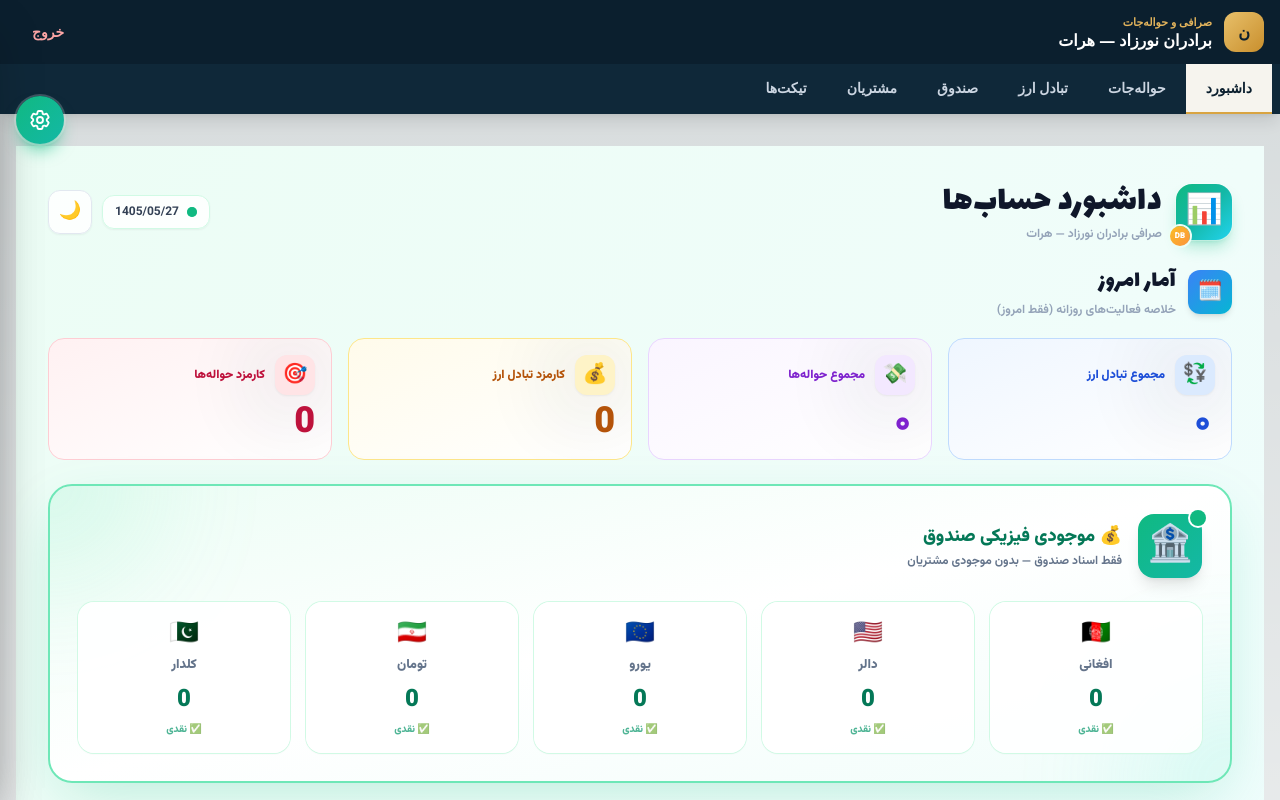
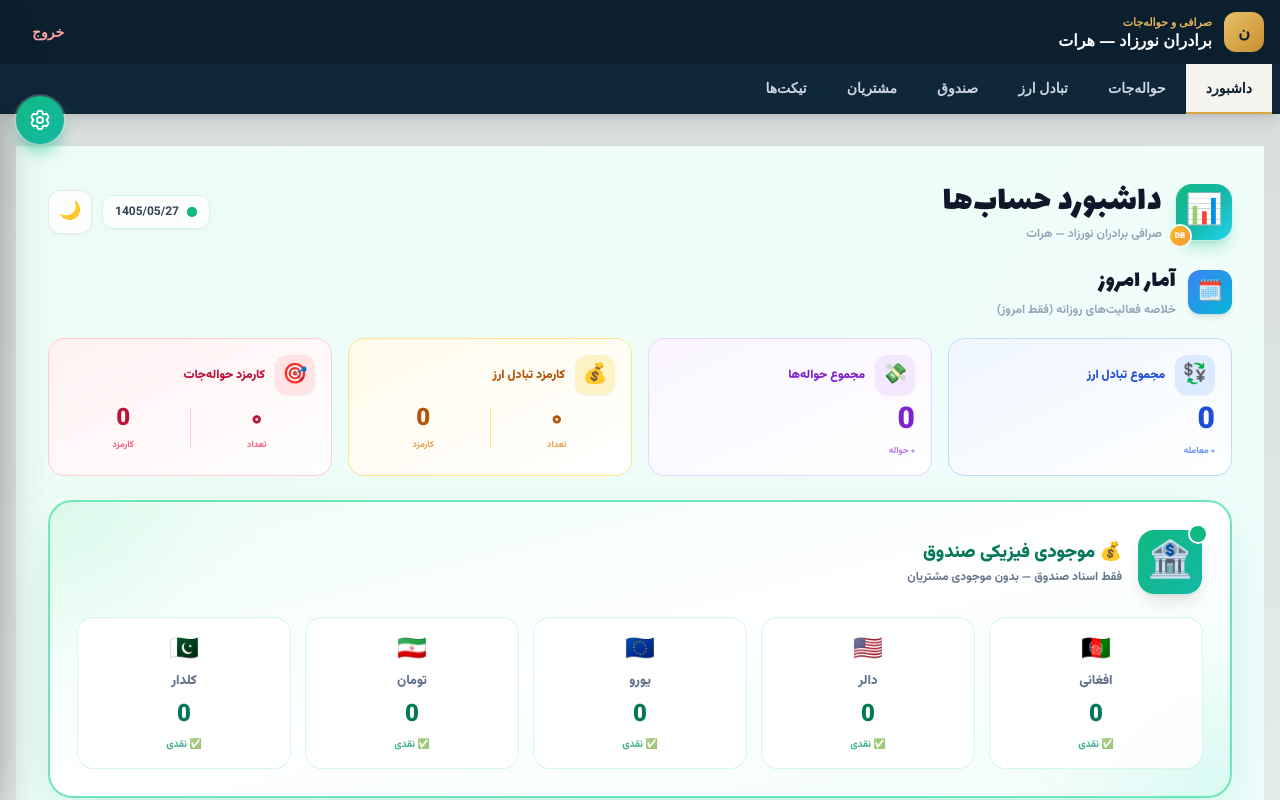
Before and after one commit to nasirahmadrahmati19-hue/exchange-admin, a Next.js app: page /dashboard in a window 1280 px wide. Shown: the top 800 px of the page. Built offline with nearby package versions, Linux system fonts and the light colour scheme; sample sign-in values are in the browser's storage.

Commit message:
Refactor transaction and hawala data structures
Updated transaction and hawala interfaces to include fromCurrency, fromAmount, toCurrency, and toAmount. Modified todayStats calculation to sum amounts and updated UI components to reflect these changes.

```diff
--- a/app/dashboard/page.tsx
+++ b/app/dashboard/page.tsx
@@ -103,9 +103,10 @@ interface Transaction {
   id: string;
   date: string;
   type: "exchange" | "transfer" | "convert";
-  currency?: Currency;
-  amount?: number;
-  afnValue?: number;
+  fromCurrency: Currency;
+  fromAmount: number;
+  toCurrency: Currency;
+  toAmount: number;
   commission?: number;
   commissionCurrency?: Currency;
   status: "active" | "voided";
@@ -114,6 +115,8 @@ interface Transaction {
 interface Hawala {
   id: string;
   date: string;
+  amountFrom: number;
+  currencyFrom: Currency;
   fee?: number;
   feeCurrency?: Currency;
   status: "pending" | "sent" | "paid" | "cancelled";
@@ -261,15 +264,17 @@ export default function DashboardPage() {
     return totals;
   }, [totalCommissionEarned, commissionWithdrawn]);
 
-  // ✅ آمار روزانه (فقط امروز)
+  // ✅ آمار روزانه (مبلغ‌ها و تعدادها)
   const todayStats = useMemo(() => {
     let tradeCount = 0, hawalaCount = 0;
+    let tradeAmountSum = 0, hawalaAmountSum = 0;
     let tradeCommissionSum = 0, hawalaFeeSum = 0;
 
     for (const tx of transactions) {
       if (tx.status === "voided") continue;
       if (isToday(tx.date)) {
         tradeCount++;
+        tradeAmountSum += tx.fromAmount || 0;
         if (tx.commission && tx.commission > 0) {
           tradeCommissionSum += tx.commission;
         }
@@ -280,16 +285,17 @@ export default function DashboardPage() {
       if (h.status === "cancelled") continue;
       if (isToday(h.date)) {
         hawalaCount++;
+        hawalaAmountSum += h.amountFrom || 0;
         if (h.fee && h.fee > 0) {
           hawalaFeeSum += h.fee;
         }
       }
     }
 
-    return { tradeCount, hawalaCount, tradeCommissionSum, hawalaFeeSum };
+    return { tradeCount, hawalaCount, tradeAmountSum, hawalaAmountSum, tradeCommissionSum, hawalaFeeSum };
   }, [transactions, hawalas]);
 
-  // ✅ تعداد مشتریان بدهکار (کسانی که حداقل در یک ارز بدهی دارند)
+  // ✅ تعداد مشتریان بدهکار
   const debtorsCount = useMemo(() => {
     return customers.filter(c => {
       return currencies.some(cur => (c.balances?.[cur] || 0) < 0);
@@ -365,7 +371,7 @@ export default function DashboardPage() {
             </div>
           </header>
 
-          {/* ═══════════ آمار امروز (۴ کارت اصلی) ═══════════ */}
+          {/* ═══════════ آمار امروز ═══════════ */}
           <section className="cs-up space-y-4 md:space-y-5" style={{ animationDelay: "70ms" }}>
             <div className="flex items-center gap-3 mb-1">
               <div className={`grid h-11 w-11 shrink-0 place-items-center rounded-xl shadow-md ${dk ? "bg-gradient-to-br from-blue-500 to-sky-500 text-white" : "bg-gradient-to-br from-blue-500 to-cyan-500 text-white"}`}>
@@ -378,10 +384,71 @@ export default function DashboardPage() {
             </div>
 
             <div className="grid grid-cols-2 md:grid-cols-4 gap-3 md:gap-4">
-              <TodayStat dk={dk} icon="💱" label="مجموع تبادل ارز" value={fa(todayStats.tradeCount)} color="blue" />
-              <TodayStat dk={dk} icon="💸" label="مجموع حواله‌ها" value={fa(todayStats.hawalaCount)} color="purple" />
-              <TodayStat dk={dk} icon="💰" label="کارمزد تبادل ارز" value={fmt(todayStats.tradeCommissionSum)} color="amber" />
-              <TodayStat dk={dk} icon="🎯" label="کارمزد حواله‌ها" value={fmt(todayStats.hawalaFeeSum)} color="rose" />
+              {/* 💱 مجموع مبلغ تبادل ارز */}
+              <div className={`group relative overflow-hidden rounded-2xl border p-4 transition-all duration-300 hover:shadow-lg hover:scale-[1.02] ${dk ? "border-blue-400/25 bg-gradient-to-br from-blue-900/30 to-slate-900/50" : "border-blue-200 bg-gradient-to-br from-blue-50 to-white"}`}>
+                <div className="relative flex items-center gap-2.5 mb-2">
+                  <span className={`grid h-10 w-10 place-items-center rounded-xl shadow-sm ${dk ? "bg-blue-400/15 text-blue-300" : "bg-blue-100 text-blue-600"}`}>
+                    <span className="text-xl">💱</span>
+                  </span>
+                  <span className={`text-[11px] md:text-[12px] font-black ${dk ? "text-blue-300" : "text-blue-700"}`}>مجموع تبادل ارز</span>
+                </div>
+                <p className={`relative text-2xl md:text-3xl font-black tabular-nums leading-none ${dk ? "text-blue-300" : "text-blue-700"}`}>{fmt(todayStats.tradeAmountSum)}</p>
+                <div className={`mt-1.5 text-[9px] font-bold ${dk ? "text-blue-400/70" : "text-blue-600/70"}`}>{fa(todayStats.tradeCount)} معامله</div>
+              </div>
+
+              {/* 💸 مجموع مبلغ حواله‌ها */}
+              <div className={`group relative overflow-hidden rounded-2xl border p-4 transition-all duration-300 hover:shadow-lg hover:scale-[1.02] ${dk ? "border-purple-400/25 bg-gradient-to-br from-purple-900/30 to-slate-900/50" : "border-purple-200 bg-gradient-to-br from-purple-50 to-white"}`}>
+                <div className="relative flex items-center gap-2.5 mb-2">
+                  <span className={`grid h-10 w-10 place-items-center rounded-xl shadow-sm ${dk ? "bg-purple-400/15 text-purple-300" : "bg-purple-100 text-purple-600"}`}>
+                    <span className="text-xl">💸</span>
+                  </span>
+                  <span className={`text-[11px] md:text-[12px] font-black ${dk ? "text-purple-300" : "text-purple-700"}`}>مجموع حواله‌ها</span>
+                </div>
+                <p className={`relative text-2xl md:text-3xl font-black tabular-nums leading-none ${dk ? "text-purple-300" : "text-purple-700"}`}>{fmt(todayStats.hawalaAmountSum)}</p>
+                <div className={`mt-1.5 text-[9px] font-bold ${dk ? "text-purple-400/70" : "text-purple-600/70"}`}>{fa(todayStats.hawalaCount)} حواله</div>
+              </div>
+
+              {/* 💰 کارمزد تبادل ارز (دو قسمتی) */}
+              <div className={`group relative overflow-hidden rounded-2xl border p-4 transition-all duration-300 hover:shadow-lg hover:scale-[1.02] ${dk ? "border-amber-400/25 bg-gradient-to-br from-amber-900/30 to-slate-900/50" : "border-amber-200 bg-gradient-to-br from-amber-50 to-white"}`}>
+                <div className="relative flex items-center gap-2.5 mb-2">
+                  <span className={`grid h-10 w-10 place-items-center rounded-xl shadow-sm ${dk ? "bg-amber-400/15 text-amber-300" : "bg-amber-100 text-amber-600"}`}>
+                    <span className="text-xl">💰</span>
+                  </span>
+                  <span className={`text-[11px] md:text-[12px] font-black ${dk ? "text-amber-300" : "text-amber-700"}`}>کارمزد تبادل ارز</span>
+                </div>
+                <div className="relative flex items-center justify-between gap-2">
+                  <div className="text-center flex-1">
+                    <div className={`text-xl md:text-2xl font-black tabular-nums leading-none ${dk ? "text-amber-300" : "text-amber-700"}`}>{fa(todayStats.tradeCount)}</div>
+                    <div className={`mt-1 text-[9px] font-bold ${dk ? "text-amber-400/70" : "text-amber-600/70"}`}>تعداد</div>
+                  </div>
+                  <div className={`w-px h-10 ${dk ? "bg-amber-400/20" : "bg-amber-200"}`} />
+                  <div className="text-center flex-1">
+                    <div className={`text-xl md:text-2xl font-black tabular-nums leading-none ${dk ? "text-amber-300" : "text-amber-700"}`}>{fmt(todayStats.tradeCommissionSum)}</div>
+                    <div className={`mt-1 text-[9px] font-bold ${dk ? "text-amber-400/70" : "text-amber-600/70"}`}>کارمزد</div>
+                  </div>
+                </div>
+              </div>
+
+              {/* 🎯 کارمزد حواله‌جات (دو قسمتی) */}
+              <div className={`group relative overflow-hidden rounded-2xl border p-4 transition-all duration-300 hover:shadow-lg hover:scale-[1.02] ${dk ? "border-rose-400/25 bg-gradient-to-br from-rose-900/30 to-slate-900/50" : "border-rose-200 bg-gradient-to-br from-rose-50 to-white"}`}>
+                <div className="relative flex items-center gap-2.5 mb-2">
+                  <span className={`grid h-10 w-10 place-items-center rounded-xl shadow-sm ${dk ? "bg-rose-400/15 text-rose-300" : "bg-rose-100 text-rose-600"}`}>
+                    <span className="text-xl">🎯</span>
+                  </span>
+                  <span className={`text-[11px] md:text-[12px] font-black ${dk ? "text-rose-300" : "text-rose-700"}`}>کارمزد حواله‌جات</span>
+                </div>
+                <div className="relative flex items-center justify-between gap-2">
+                  <div className="text-center flex-1">
+                    <div className={`text-xl md:text-2xl font-black tabular-nums leading-none ${dk ? "text-rose-300" : "text-rose-700"}`}>{fa(todayStats.hawalaCount)}</div>
+                    <div className={`mt-1 text-[9px] font-bold ${dk ? "text-rose-400/70" : "text-rose-600/70"}`}>تعداد</div>
+                  </div>
+                  <div className={`w-px h-10 ${dk ? "bg-rose-400/20" : "bg-rose-200"}`} />
+                  <div className="text-center flex-1">
+                    <div className={`text-xl md:text-2xl font-black tabular-nums leading-none ${dk ? "text-rose-300" : "text-rose-700"}`}>{fmt(todayStats.hawalaFeeSum)}</div>
+                    <div className={`mt-1 text-[9px] font-bold ${dk ? "text-rose-400/70" : "text-rose-600/70"}`}>کارمزد</div>
+                  </div>
+                </div>
+              </div>
             </div>
           </section>
 
@@ -402,6 +469,7 @@ export default function DashboardPage() {
                 </div>
               </div>
 
+              {/* ✅ بدون مخفف انگلیسی - فقط پرچم و نام فارسی */}
               <div className="relative grid grid-cols-2 sm:grid-cols-3 md:grid-cols-5 gap-3 md:gap-4">
                 {currencies.map(cur => {
                   const bal = physicalCashBalances[cur];
@@ -509,7 +577,7 @@ export default function DashboardPage() {
               </div>
             </div>
 
-            {/* ۴. تعداد مشتریان (دو قسمتی) */}
+            {/* ۴. وضعیت مشتریان (دو قسمتی) */}
             <div className={`group relative overflow-hidden rounded-2xl border p-4 md:p-5 transition-all duration-300 hover:shadow-xl hover:scale-[1.01] ${dk ? "border-cyan-400/25 bg-gradient-to-br from-cyan-900/30 to-slate-900/50" : "border-cyan-200 bg-gradient-to-br from-cyan-50 to-white"}`}>
               <div className={`absolute top-0 right-0 h-24 w-24 rounded-full blur-2xl opacity-10 ${dk ? "bg-cyan-400" : "bg-cyan-300"}`} />
               <div className="relative flex items-center gap-3 mb-3">
@@ -642,7 +710,6 @@ export default function DashboardPage() {
                     );
                   })}
                 </tbody>
-                {/* ✅ tfoot حذف شد - ردیف "مجموع (AFN)" پاک شد */}
               </table>
             </div>
           </section>
@@ -656,52 +723,3 @@ export default function DashboardPage() {
     </div>
   );
 }
-
-// ============================================================
-// کامپوننت کمکی: کارت آمار امروز
-// ============================================================
-function TodayStat({ dk, icon, label, value, color }: {
-  dk: boolean;
-  icon: string;
-  label: string;
-  value: string;
-  color: "blue" | "emerald" | "amber" | "purple" | "rose" | "sky";
-}) {
-  const colorMap = {
-    blue: dk ? "border-blue-400/25 bg-gradient-to-br from-blue-900/30 to-slate-900/50" : "border-blue-200 bg-gradient-to-br from-blue-50 to-white",
-    emerald: dk ? "border-emerald-400/25 bg-gradient-to-br from-emerald-900/30 to-slate-900/50" : "border-emerald-200 bg-gradient-to-br from-emerald-50 to-white",
-    amber: dk ? "border-amber-400/25 bg-gradient-to-br from-amber-900/30 to-slate-900/50" : "border-amber-200 bg-gradient-to-br from-amber-50 to-white",
-    purple: dk ? "border-purple-400/25 bg-gradient-to-br from-purple-900/30 to-slate-900/50" : "border-purple-200 bg-gradient-to-br from-purple-50 to-white",
-    rose: dk ? "border-rose-400/25 bg-gradient-to-br from-rose-900/30 to-slate-900/50" : "border-rose-200 bg-gradient-to-br from-rose-50 to-white",
-    sky: dk ? "border-sky-400/25 bg-gradient-to-br from-sky-900/30 to-slate-900/50" : "border-sky-200 bg-gradient-to-br from-sky-50 to-white",
-  };
-  const iconMap = {
-    blue: dk ? "bg-blue-400/15 text-blue-300" : "bg-blue-100 text-blue-600",
-    emerald: dk ? "bg-emerald-400/15 text-emerald-300" : "bg-emerald-100 text-emerald-600",
-    amber: dk ? "bg-amber-400/15 text-amber-300" : "bg-amber-100 text-amber-600",
-    purple: dk ? "bg-purple-400/15 text-purple-300" : "bg-purple-100 text-purple-600",
-    rose: dk ? "bg-rose-400/15 text-rose-300" : "bg-rose-100 text-rose-600",
-    sky: dk ? "bg-sky-400/15 text-sky-300" : "bg-sky-100 text-sky-600",
-  };
-  const textMap = {
-    blue: dk ? "text-blue-300" : "text-blue-700",
-    emerald: dk ? "text-emerald-300" : "text-emerald-700",
-    amber: dk ? "text-amber-300" : "text-amber-700",
-    purple: dk ? "text-purple-300" : "text-purple-700",
-    rose: dk ? "text-rose-300" : "text-rose-700",
-    sky: dk ? "text-sky-300" : "text-sky-700",
-  };
-
-  return (
-    <div className={`group relative overflow-hidden rounded-2xl border p-4 transition-all duration-300 hover:shadow-lg hover:scale-[1.02] ${colorMap[color]}`}>
-      <div className={`absolute top-0 right-0 h-20 w-20 rounded-full blur-2xl opacity-10 ${dk ? "bg-current" : "bg-current"}`} />
-      <div className="relative flex items-center gap-2.5 mb-2">
-        <span className={`grid h-10 w-10 place-items-center rounded-xl shadow-sm ${iconMap[color]}`}>
-          <span className="text-xl">{icon}</span>
-        </span>
-        <span className={`text-[11px] md:text-[12px] font-black ${textMap[color]}`}>{label}</span>
-      </div>
-      <p className={`relative text-3xl md:text-4xl font-black tabular-nums leading-none ${textMap[color]}`}>{value}</p>
-    </div>
-  );
-}
```
